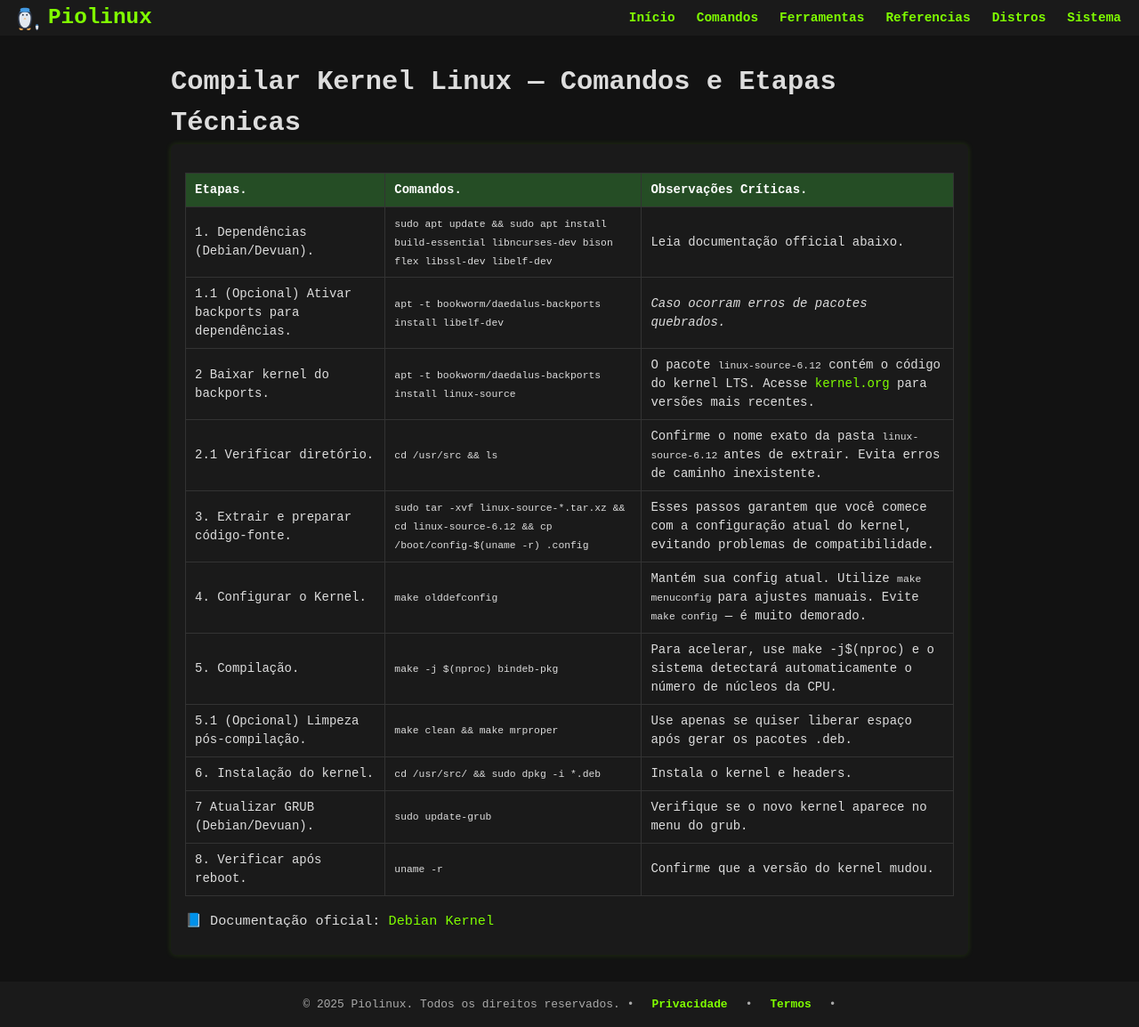
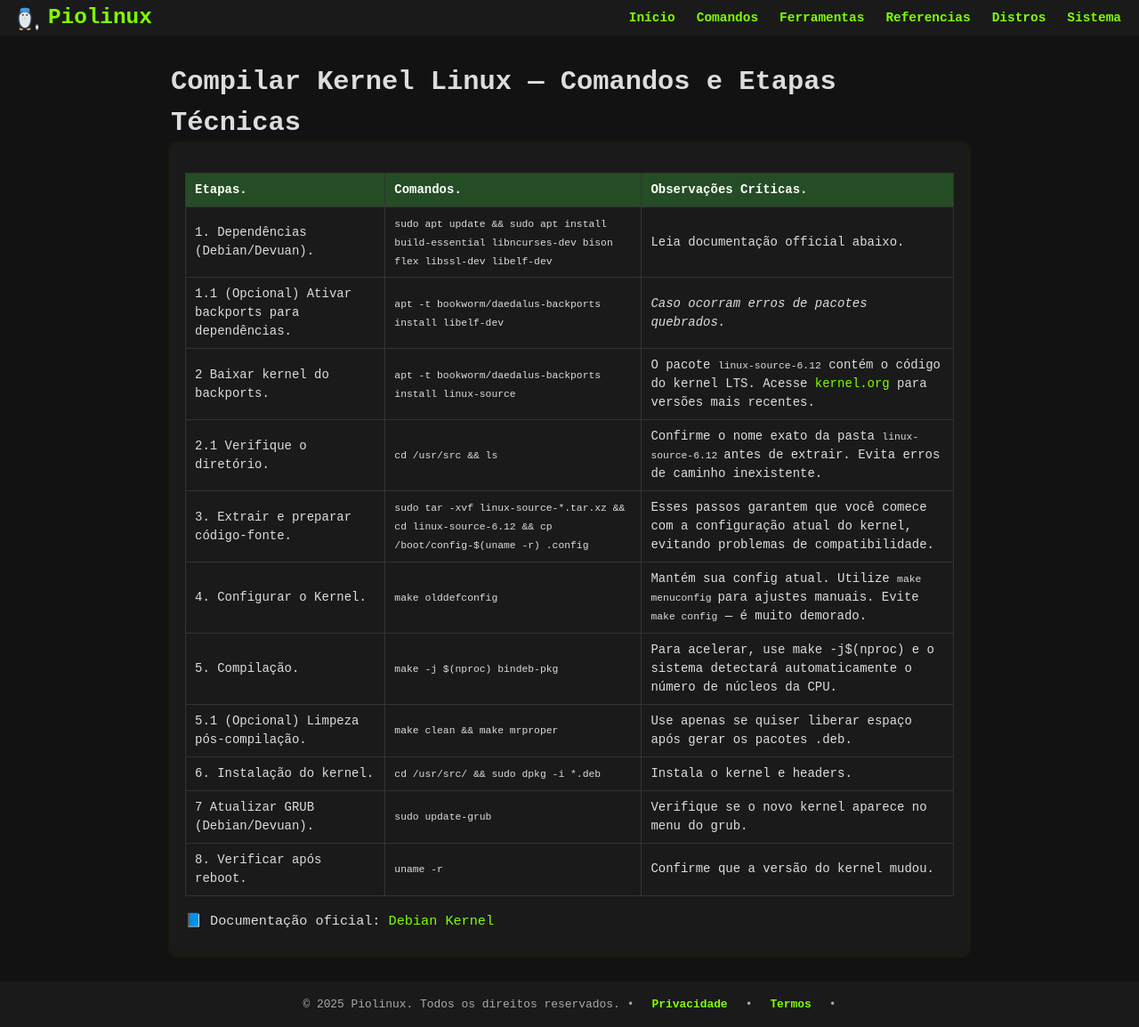
Before and after one commit to Piolinux/piolinux-site, a Jekyll site: the page built from _pages/_kernel/tabela-evergreen-como-compilar-o-kernel-linux.md, in a window 1280 px wide. Shown: the whole page at 89% size. Built offline with Jekyll 4.4.1, drawn with Linux system fonts in a browser that asks for light colours.

Commit message:
Update tabela-evergreen-como-compilar-o-kernel-linux.md

```diff
--- a/_pages/_kernel/tabela-evergreen-como-compilar-o-kernel-linux.md
+++ b/_pages/_kernel/tabela-evergreen-como-compilar-o-kernel-linux.md
@@ -40,7 +40,7 @@ tags: [kernel, linux, compilacao, make, grub, apt, evergreen]
       <td data-label="Observação Crítica">O pacote <code>linux-source-6.12</code> contém o código do kernel LTS. Acesse <a href="https://kernel.org" target="_blank">kernel.org</a> para versões mais recentes.</td>
     </tr>
     <tr>
-      <td data-label="Etapa">2.1 Verificar diretório.</td>
+      <td data-label="Etapa">2.1 Verifique o diretório.</td>
       <td data-label="Comando"><code>cd /usr/src && ls</code></td>
       <td data-label="Observação Crítica">Confirme o nome exato da pasta <code>linux-source-6.12 </code> antes de extrair. Evita erros de caminho inexistente.</td>
     </tr>
```
